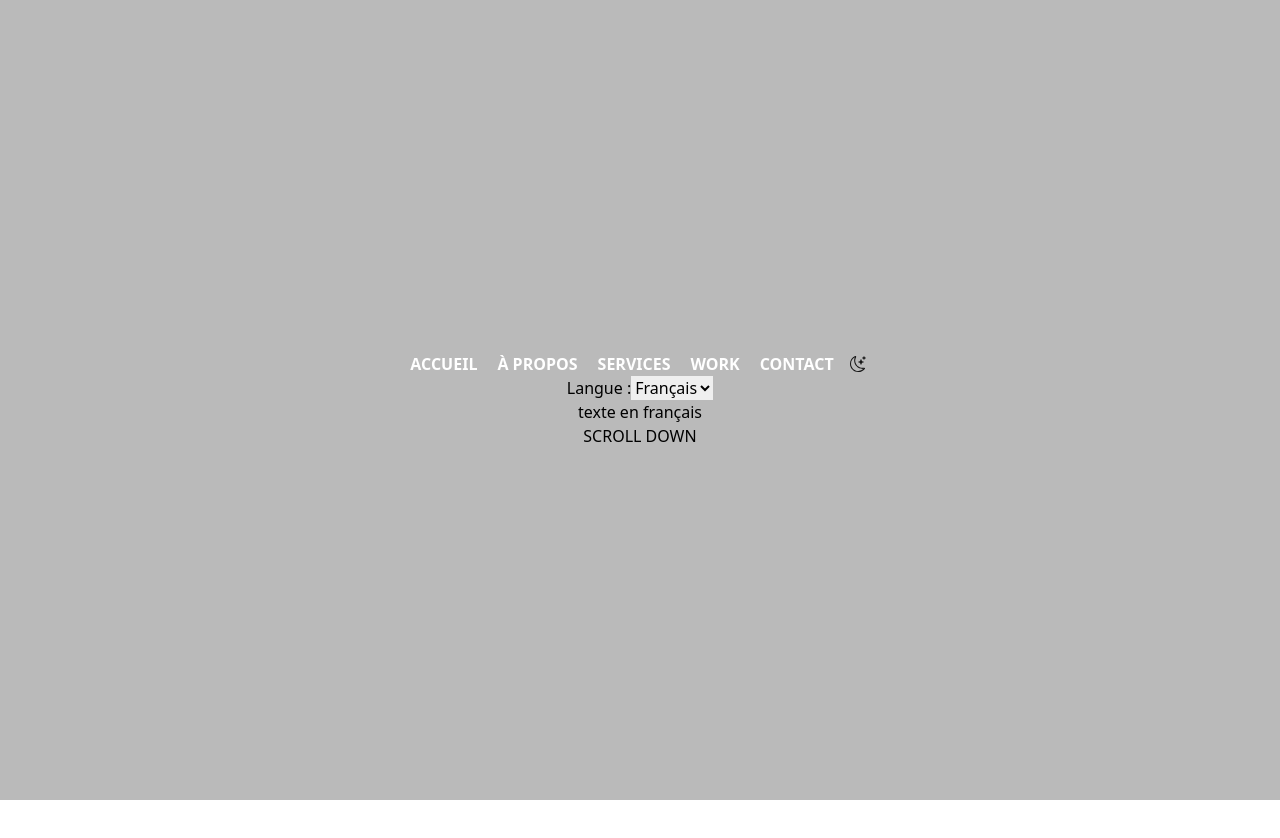
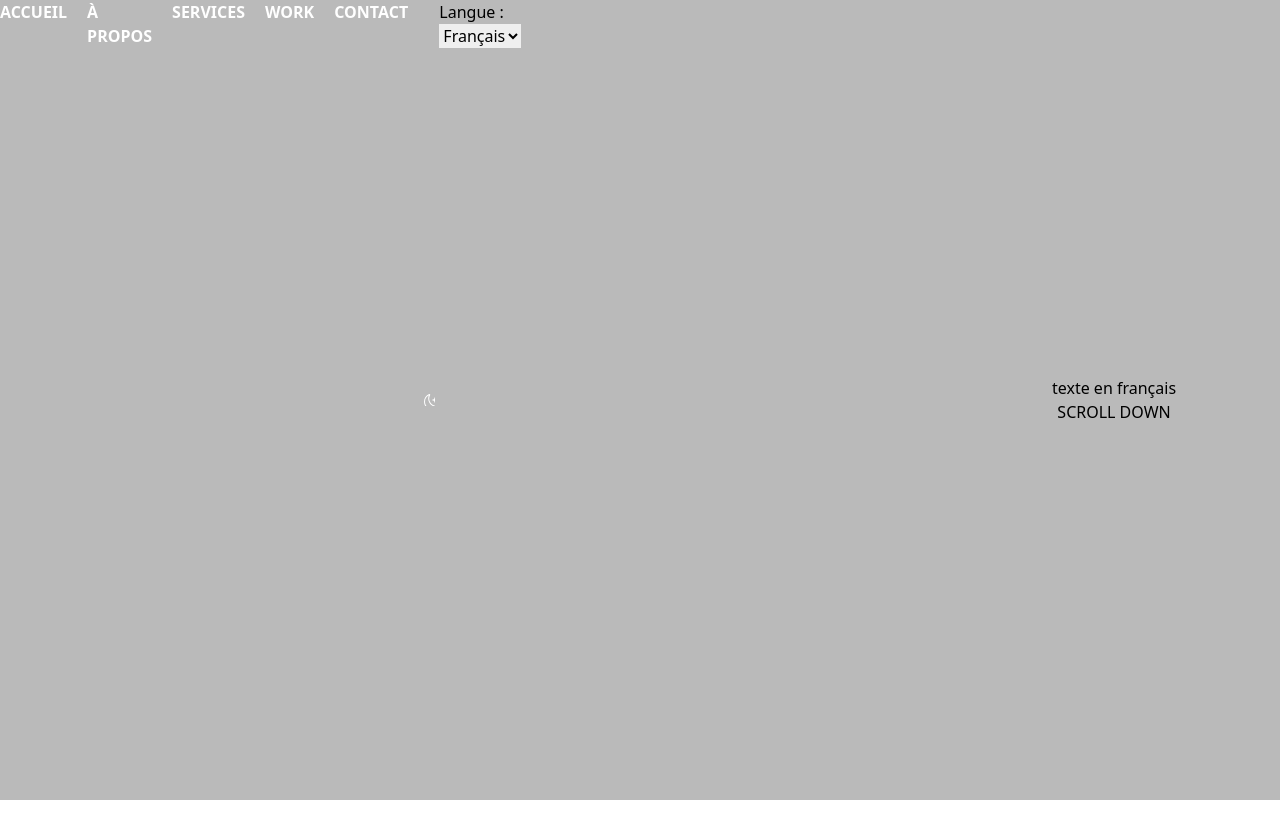
Before and after one commit to Titou360/Painter, a Next.js app: page / in a window 1280 px wide. Shown: the top 838 px of the page. Built offline with nearby package versions, Linux system fonts and the light colour scheme.

Commit message:
Adding the navbar

```diff
--- a/src/components/DarkModeBtn.jsx
+++ b/src/components/DarkModeBtn.jsx
@@ -10,7 +10,7 @@ const DarkModeBtn = () => {
       onClick={() => setMode(mode === 'light' ? 'dark' : 'light')}
       className="ml-3 flex items-center justify-center rounded-full p-1"
     >
-      {mode === 'dark' ? <SunIcon className={'fill-painterOrange'} /> : <MoonIcon className={'fill-painterDark'} />}
+      {mode === 'dark' ? <SunIcon className={'fill-painterOrange'} /> : <MoonIcon className={'fill-white'} />}
     </button>
   );
 }
--- a/src/components/header.jsx
+++ b/src/components/header.jsx
@@ -1,13 +1,15 @@
 import DarkModeBtn from './DarkModeBtn';
 import Navbar from './Navbar';
+import LanguageSelector from '../components/switchLangue';
 
 export default function Header() {
   return (
-    <header className='flex justify-between'>
+    <header className="flex justify-between">
       <div></div>
-      <div className='flex flex-nowrap'>
+      <div className="flex flex-row flex-nowrap">
         <Navbar />
         <DarkModeBtn />
+        <LanguageSelector />
       </div>
     </header>
   );
--- a/src/pages/index.js
+++ b/src/pages/index.js
@@ -1,6 +1,5 @@
 import { useTranslation } from 'react-i18next';
 import Header from '../components/header';
-import LanguageSelector from '../components/switchLangue';
 
 // scroll horizontal
 import { ScrollTrigger } from 'gsap/dist/ScrollTrigger';
@@ -31,10 +30,12 @@ export default function Home() {
     });
   }, []);
   return (
+    <>
       <div className="container bg-painterGreyLight/50 dark:bg-painterDark">
+        {' '}
+        <Header />
+
         <section className="panel flex flex-col">
-        <Header />
-        <LanguageSelector />
           <p>{t('hourly')}</p>
           <h1>SCROLL DOWN</h1>
         </section>
@@ -48,5 +49,6 @@ export default function Home() {
           <h2>THREE</h2>
         </section>
       </div>
+    </>
   );
 }
```
Lines whose indentation alone changed are shown as unchanged.
